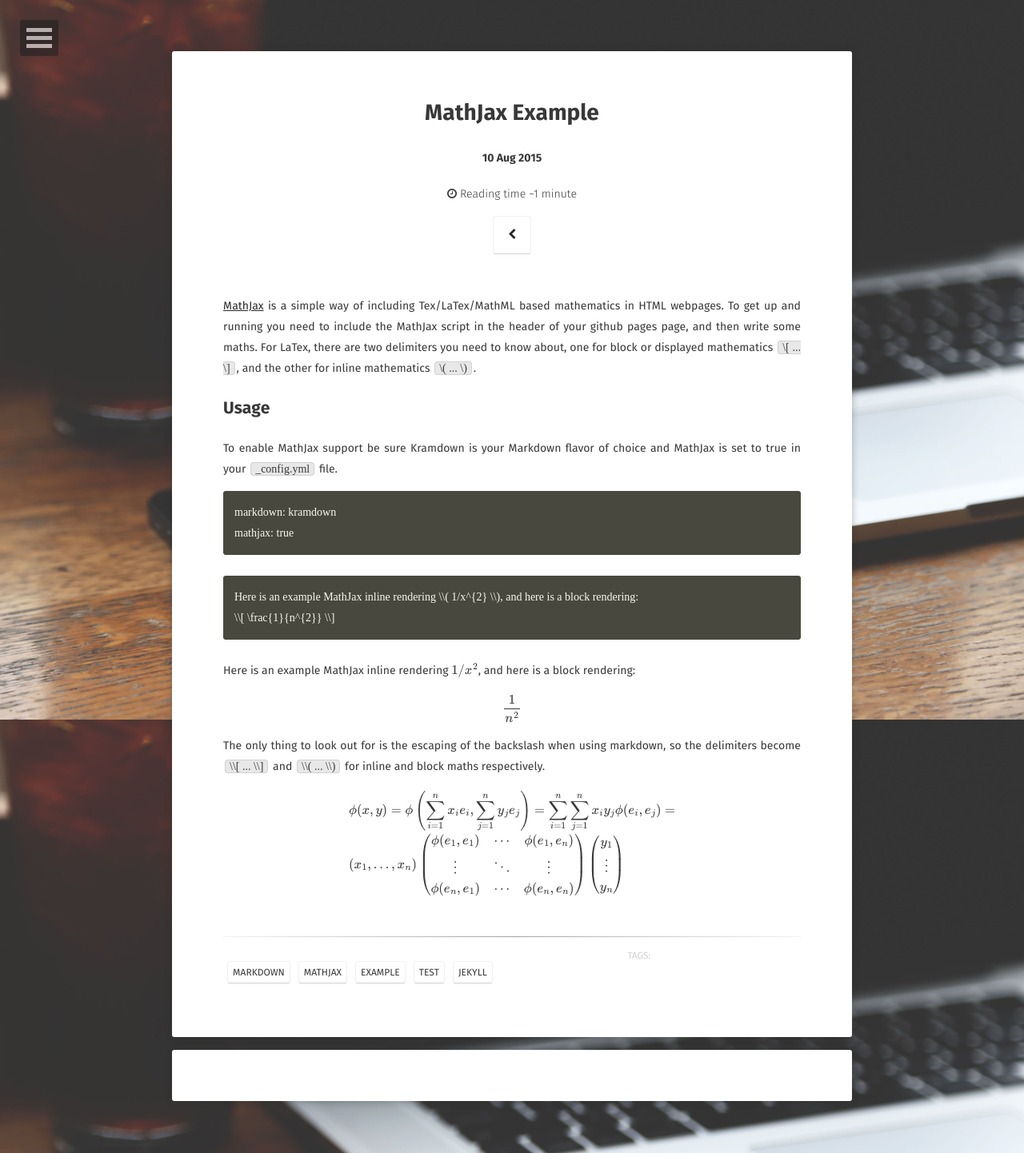
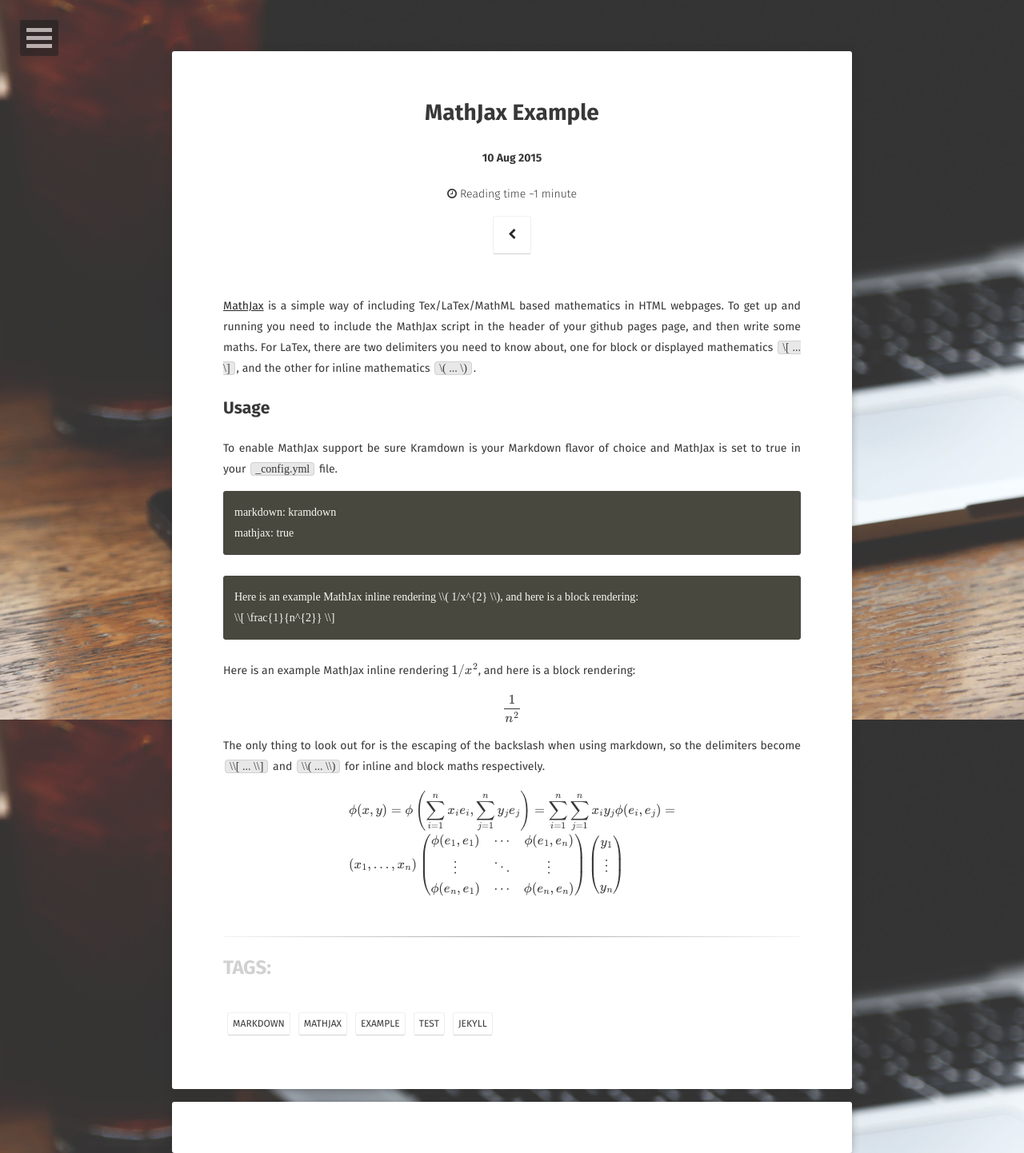
Before and after one commit to aiologybay/aiologybay.github.io, a Jekyll site: the page built from _posts/2015-08-10-mathjax-example.md, in a window 1280 px wide. Shown: the whole page at 80% size. Built offline with Jekyll 4.4.1, drawn with Linux system fonts in a browser that asks for light colours; some web fonts are replaced; formulas are drawn with MathJax 3; comment, search, counter and statistics services are not loaded.

Commit message:
initial commit

```diff
--- a/_includes/meta.html
+++ b/_includes/meta.html
@@ -1,6 +1,6 @@
 <br>
 <hr>
-<font>tags:</font>
+<h1>tags:</h1>
 <span class="entry-tags">{% for tag in page.tags %}<a href="{{ site.url }}/tags/#{{ tag }}" title="Pages tagged {{ tag }}" class="tag"><span class="term">{{ tag }}</span></a>{% unless forloop.last %}{% endunless %}{% endfor %}</span>
 <!--
 <span class="social-share">
```
